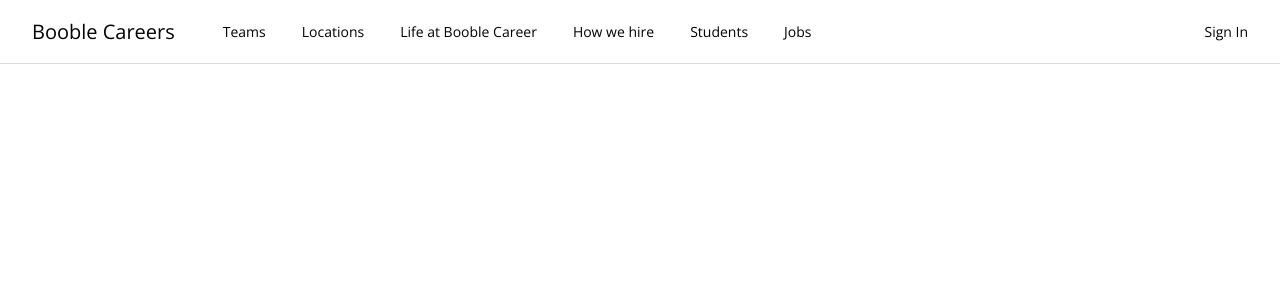
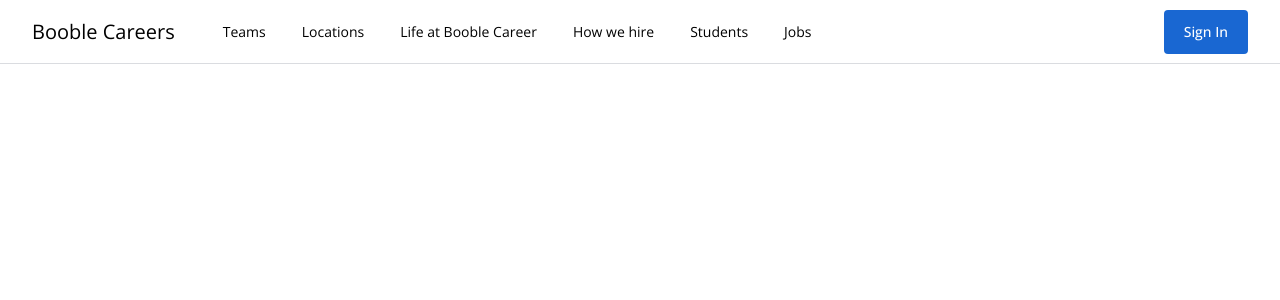
Before and after one commit to GeovaneFernandes/VueProjectGoogleCareers, a Vue app: page / in a window 1280 px wide. Shown: the top 300 px of the page. Built offline with nearby package versions, Linux system fonts and the light colour scheme.

Commit message:
feat: enhance ActionButton styling with rounded corners and hover effect

```diff
--- a/src/components/ActionButton.vue
+++ b/src/components/ActionButton.vue
@@ -1,5 +1,9 @@
 <template>
-  <button>Sign In</button>
+  <button
+    class="rounded border-0 px-5 py-3 font-medium text-white bg-brand-blue-1 hover:shadow-blue"
+  >
+    Sign In
+  </button>
 </template>
 
 <script>
--- a/src/index.css
+++ b/src/index.css
@@ -6,6 +6,8 @@
   --color-brand-gray-1: #dadce0;
   --color-brand-blue-1: #1967d2;
   --color-brand-green-1: #137333;
+  /* Box Shadow */
+  --shadow-blue: 0 0 3px 3px #4285f4;
 }
 
 :root {
```
